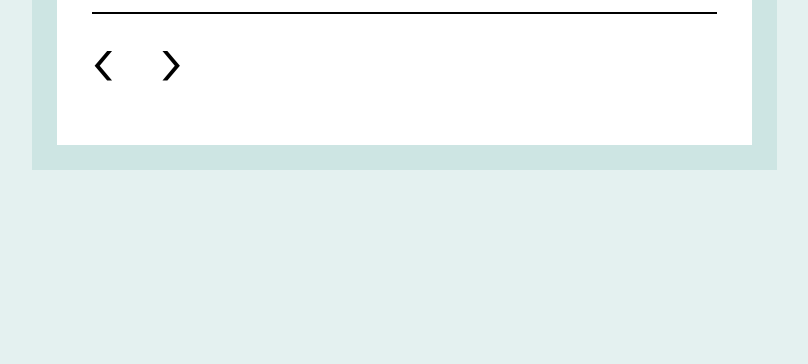
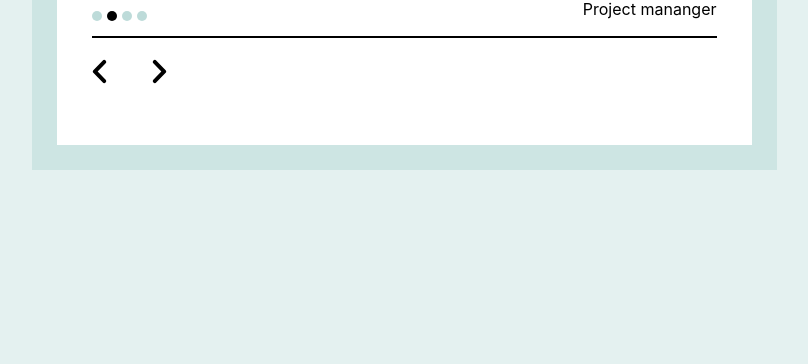
Before and after one commit to sargentogato/FrontendLeap-challenges, a plain HTML site: page Testimonial/index.html in a window 1280 px wide. Shown: the part 436-800 px from the top of the page, without its empty margins (236-1044 px from the left). Drawn offline with Linux system fonts and the light colour scheme.

Commit message:
add svg for the arrow and change and correcte some styles

```diff
--- a/Testimonial/index.html
+++ b/Testimonial/index.html
@@ -33,8 +33,12 @@
         </div>
       </div>
       <div class="card__arrow-box">
-        <button class="card__arrow-left">&lsaquo;</button>
-        <button class="card__arrow-right">&rsaquo;</button>
+        <button class="card__arrow-left">
+          <img src="./assets/arrowLeft.svg" alt="">
+        </button>
+        <button class="card__arrow-right">
+          <img src="./assets/arrowRight.svg" alt="">
+        </button>
       </div>
     </section>
   </main>
--- a/Testimonial/style.css
+++ b/Testimonial/style.css
@@ -64,7 +64,7 @@ body {
   border-radius: 50%;
   width: 10px;
   height: 10px;
-  background-color: var(bg-dots);
+  background-color: var(--bg-dots);
   border: none;
 }
 
@@ -78,10 +78,13 @@ body {
 }
 
 button[class^="card__arrow"] {
-  font-size: 4rem;
-  font-weight: 300;
-  background-color: white;
   border: none;
+  background-color: var(--bg-card);
+  margin-top: 20px;
+}
+
+button[class^="card__arrow"]>img {
+  width: 15px;
 }
 
 .card__dot:nth-child(2) {
--- a/Testimonial/variables.css
+++ b/Testimonial/variables.css
@@ -2,7 +2,8 @@
   --bg-main-color: hsl(175, 32%, 92%);
   --border-color: hsl(175, 32%, 85%);
   --bg-card: hsl(0, 0%, 100%);
-  --bg-dots: hsl(175, 30%, 92%);
+  --bg-dots: hsl(175, 30%, 80%);
+  --arrow-color: hsl(0, 0%, 0%);
   --main-width: 745px;
   --main-height: 412px;
   --card-width: 527px;
```
Also changed, not shown: Testimonial/assets/arrowLeft.svg (added), Testimonial/assets/arrowRight.svg (added).
